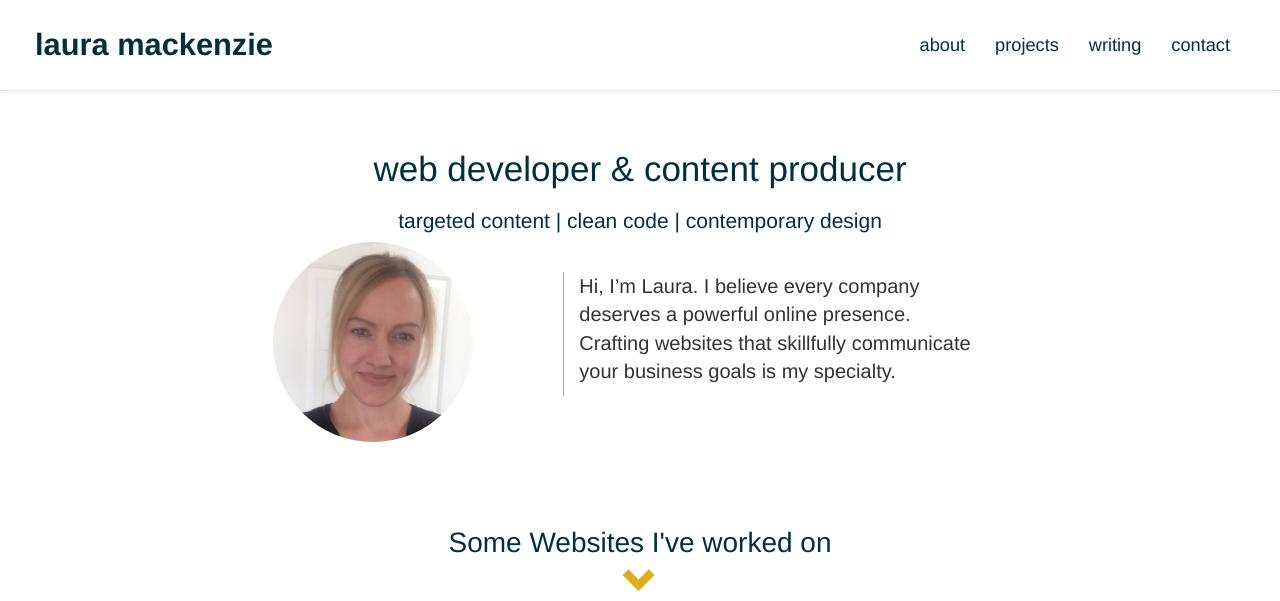
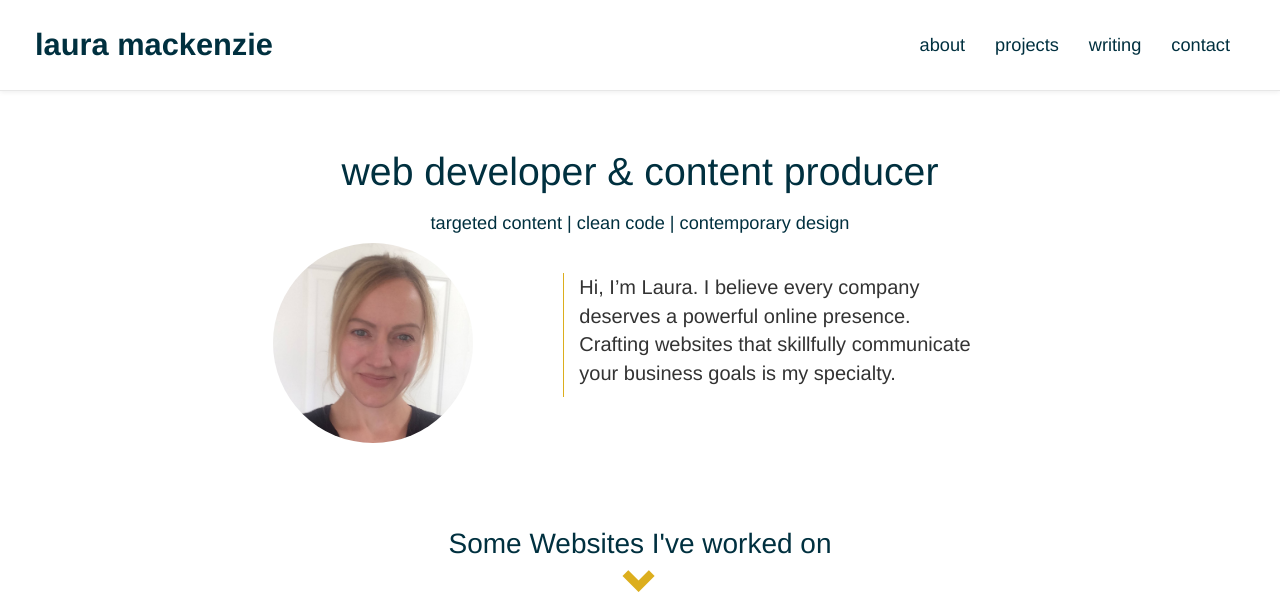
Before and after one commit to laurabmackenzie/laurabmackenzie.github.io, a plain HTML site: page index.html in a window 1280 px wide. Shown: the top 601 px of the page. Drawn offline with nearby package versions, Linux system fonts and the light colour scheme.

Commit message:
updated main.css

```diff
--- a/main.css
+++ b/main.css
@@ -43,7 +43,7 @@ body {
 
 h1 {
   text-align: center;
-  font-size: 2.5em;
+  font-size: 2.8em;
   font-weight: 300;
   color: #00303F;
   margin-top: 0px;
@@ -51,7 +51,7 @@ h1 {
 }
 h2 {
   text-align: center;
-  font-size: 1.5em;
+  font-size: 1.3em;
   font-weight: 200;
   color: #00303F;
 }
```
